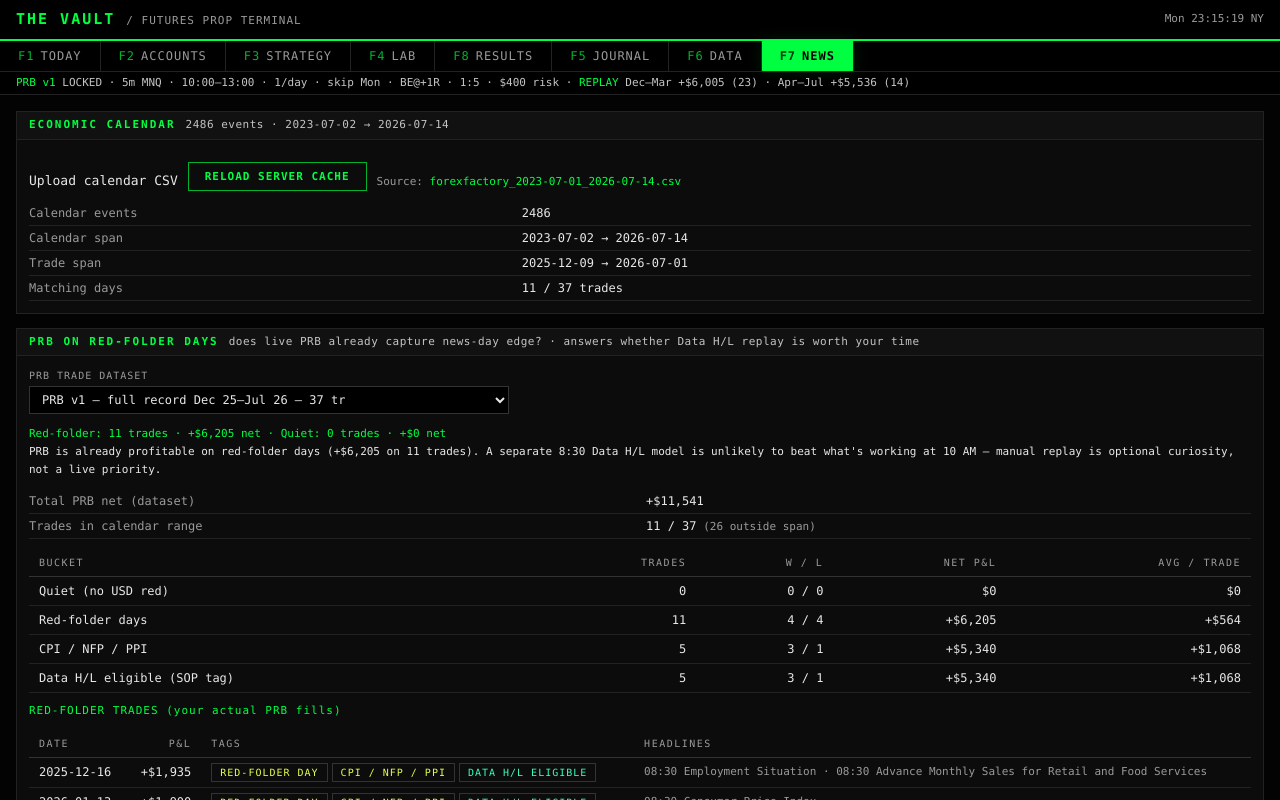
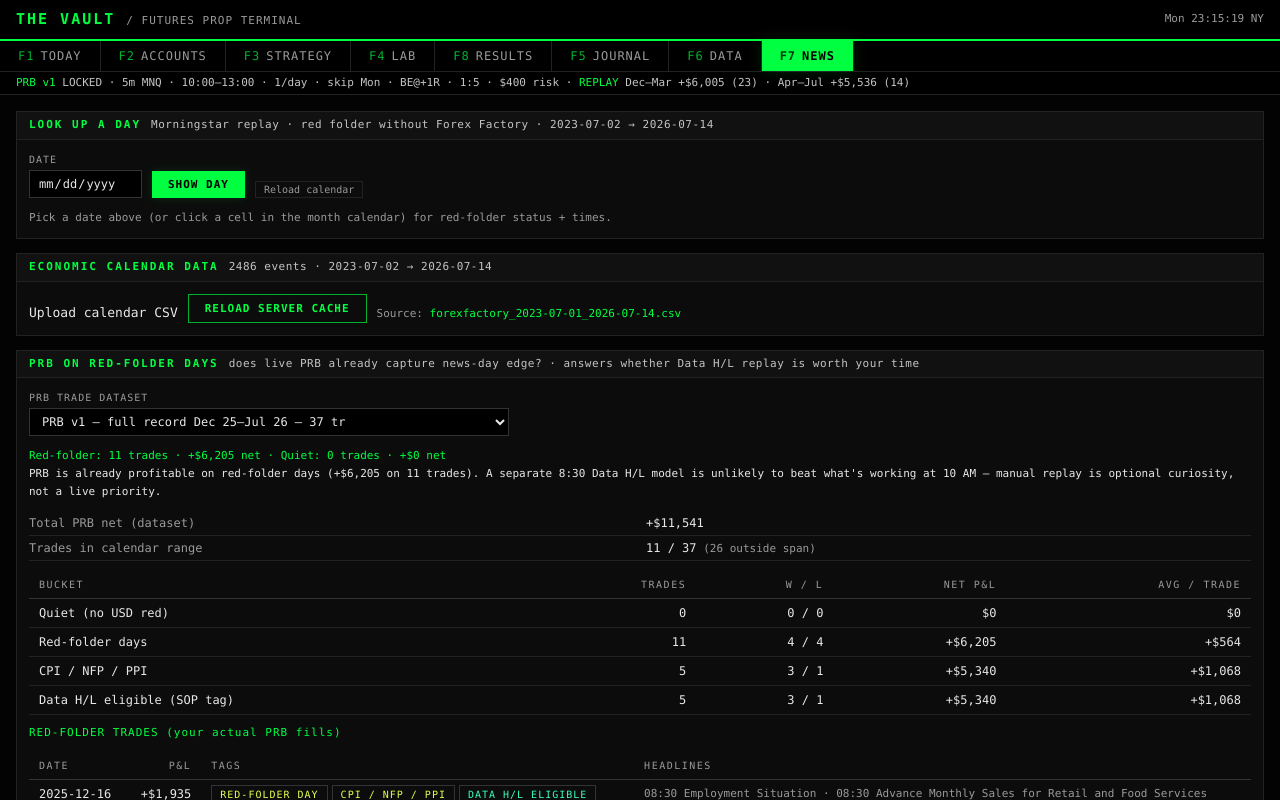
Before and after one commit to NewLegacy1/the-vault, a Next.js app in the folder vault-app/: page /news in a window 1280 px wide. Shown: the top 800 px of the page. Built offline with nearby package versions, Linux system fonts and the light colour scheme.

Commit message:
DESKTOP-AHVFR1A 2026-7-16:17:31:40

```diff
--- a/vault-app/app/news/page.tsx
+++ b/vault-app/app/news/page.tsx
@@ -2,7 +2,7 @@
 
 import { useEffect, useMemo, useRef, useState } from "react";
 import { useLocal, fmtUsd } from "@/lib/store";
-import { parseCalendarCsv, CalendarEvent, SopDayTag } from "@/lib/economic-calendar";
+import { parseCalendarCsv, CalendarEvent, SopDayTag, profileDay } from "@/lib/economic-calendar";
 import { joinTradesWithNews, newsSummaryStats, analyzePrbRedFolderDays, SOP_TAG_LABELS } from "@/lib/trade-news-join";
 import { ALL_SEED_TRADES } from "@/lib/prb-data";
 import { normalizeTradeDate } from "@/lib/normalize-date";
@@ -150,8 +150,17 @@ export default function NewsPage() {
     if (!selectedDate) return null;
     const dayEvents = events.filter((e) => e.date === selectedDate);
     const j = joined.find((x) => x.date === selectedDate);
-    return { date: selectedDate, events: dayEvents, trade: j ?? null };
+    const sop = profileDay(selectedDate, dayEvents);
+    return { date: selectedDate, events: dayEvents, trade: j ?? null, sop };
   }, [selectedDate, events, joined]);
+
+  const jumpToDate = (date: string) => {
+    if (!date) return;
+    setSelectedDate(date);
+    const mk = date.slice(0, 7);
+    const idx = months.indexOf(mk);
+    if (idx >= 0) setMonthIdx(idx);
+  };
 
   const loadFromServer = () => {
     setLoading(true);
@@ -200,17 +209,153 @@ export default function NewsPage() {
     reader.readAsText(files[0]);
   };
 
+  const redEvents = selectedProfile?.events.filter((e) => e.impact === "high") ?? [];
+
   return (
     <>
       <div className="panel">
         <div className="panel-title">
-          Economic calendar
+          Look up a day
+          <span className="sub">
+            Morningstar replay · red folder without Forex Factory ·{" "}
+            {loading ? "loading…" : meta ? `${meta.span.start} → ${meta.span.end}` : "no calendar"}
+          </span>
+        </div>
+        <div className="panel-body">
+          <div className="frm-row" style={{ marginBottom: 12 }}>
+            <label className="fld">
+              Date
+              <input
+                type="date"
+                value={selectedDate ?? ""}
+                min={meta?.span.start}
+                max={meta?.span.end}
+                onChange={(e) => jumpToDate(e.target.value)}
+              />
+            </label>
+            <button
+              type="button"
+              className="btn"
+              onClick={() => jumpToDate(selectedDate ?? meta?.span.end ?? "")}
+              disabled={!selectedDate && !meta?.span.end}
+            >
+              Show day
+            </button>
+            <button type="button" className="btn-ghost" onClick={loadFromServer}>
+              Reload calendar
+            </button>
+          </div>
+
+          {err && <p className="small neg" style={{ marginTop: 0 }}>{err}</p>}
+          {events.length === 0 && !loading && (
+            <p className="small warn" style={{ marginTop: 0 }}>
+              No calendar on disk — upload a Forex Factory CSV below (USD high-impact). Bundle on this machine
+              spans ~2023-07 → 2026-07.
+            </p>
+          )}
+
+          {selectedProfile && (
+            <div
+              style={{
+                border: "1px solid var(--border)",
+                borderRadius: 6,
+                padding: 12,
+                marginBottom: 8,
+              }}
+            >
+              <div style={{ display: "flex", flexWrap: "wrap", gap: 12, alignItems: "baseline" }}>
+                <span className="accent" style={{ fontSize: 18 }}>
+                  {selectedProfile.date}
+                </span>
+                <span className={selectedProfile.sop.redCount > 0 ? "neg" : "pos"} style={{ fontWeight: 600 }}>
+                  {selectedProfile.sop.redCount > 0
+                    ? `RED FOLDER · ${selectedProfile.sop.redCount} high-impact`
+                    : "Quiet · no USD red folder"}
+                </span>
+                {selectedProfile.sop.tags.map((t) => (
+                  <span key={t} className={"chip " + tagClass(t)}>
+                    {SOP_TAG_LABELS[t]}
+                  </span>
+                ))}
+              </div>
+              <p className="small" style={{ lineHeight: 1.55, margin: "8px 0 0" }}>
+                {selectedProfile.sop.guidance}
+              </p>
+              {redEvents.length > 0 ? (
+                <>
+                  <div className="small dim mt" style={{ letterSpacing: 1 }}>
+                    JOURNAL TIP — copy time(s) into Morningstar red-folder fields
+                  </div>
+                  <table className="mt">
+                    <thead>
+                      <tr>
+                        <th>Time (NY)</th>
+                        <th>Event</th>
+                        <th>Actual</th>
+                        <th>Forecast</th>
+                      </tr>
+                    </thead>
+                    <tbody>
+                      {redEvents.map((e, i) => (
+                        <tr key={`red-${e.time}-${e.title}-${i}`}>
+                          <td className="accent">{(e.time || "—").replace(":", "")}</td>
+                          <td>{e.title}</td>
+                          <td>{e.actual || "—"}</td>
+                          <td className="dim">{e.forecast || "—"}</td>
+                        </tr>
+                      ))}
+                    </tbody>
+                  </table>
+                </>
+              ) : (
+                <p className="small dim mt" style={{ marginBottom: 0 }}>
+                  No high-impact USD prints — Journal red folder = <b>no</b>.
+                </p>
+              )}
+              {selectedProfile.events.filter((e) => e.impact !== "high").length > 0 && (
+                <details className="mt">
+                  <summary className="small dim" style={{ cursor: "pointer" }}>
+                    All events this day ({selectedProfile.events.length})
+                  </summary>
+                  <table className="mt">
+                    <thead>
+                      <tr>
+                        <th>Time</th>
+                        <th>Impact</th>
+                        <th>Event</th>
+                      </tr>
+                    </thead>
+                    <tbody>
+                      {selectedProfile.events.map((e, i) => (
+                        <tr key={`all-${e.time}-${e.title}-${i}`}>
+                          <td>{e.time || "—"}</td>
+                          <td className={e.impact === "high" ? "neg" : "dim"}>{e.impact}</td>
+                          <td>{e.title}</td>
+                        </tr>
+                      ))}
+                    </tbody>
+                  </table>
+                </details>
+              )}
+            </div>
+          )}
+          {!selectedProfile && !loading && events.length > 0 && (
+            <p className="small dim" style={{ marginBottom: 0 }}>
+              Pick a date above (or click a cell in the month calendar) for red-folder status + times.
+            </p>
+          )}
+        </div>
+      </div>
+
+      <div className="panel">
+        <div className="panel-title">
+          Economic calendar data
           <span className="sub">
             {loading ? "loading…" : meta ? `${meta.eventCount} events · ${meta.span.start} → ${meta.span.end}` : "no data"}
           </span>
         </div>
         <div className="panel-body">
-          <div className="mt" style={{ display: "flex", gap: 10, flexWrap: "wrap", alignItems: "flex-end" }}>
+          <div style={{ display: "flex", gap: 10, flexWrap: "wrap", alignItems: "flex-end" }}>
             <label className="btn ghost" style={{ cursor: "pointer" }}>
               Upload calendar CSV
               <input
@@ -229,38 +374,6 @@ export default function NewsPage() {
             </span>
           </div>
           {info && <p className="small cyan mt">{info}</p>}
-          {err && <p className="small neg mt">{err}</p>}
-
-          <table className="mt kv-table">
-            <tbody>
-              <tr>
-                <td className="dim">Calendar events</td>
-                <td>{diagnostics.eventCount || "—"}</td>
-              </tr>
-              <tr>
-                <td className="dim">Calendar span</td>
-                <td>
-                  {diagnostics.calSpan
-                    ? `${diagnostics.calSpan.start} → ${diagnostics.calSpan.end}`
-                    : "—"}
-                </td>
-              </tr>
-              <tr>
-                <td className="dim">Trade span</td>
-                <td>
-                  {diagnostics.tradeSpan
-                    ? `${diagnostics.tradeSpan.start} → ${diagnostics.tradeSpan.end}`
-                    : "—"}
-                </td>
-              </tr>
-              <tr>
-                <td className="dim">Matching days</td>
-                <td className={diagnostics.overlap > 0 ? "pos" : "neg"}>
-                  {diagnostics.overlap} / {trades.length} trades
-                </td>
-              </tr>
-            </tbody>
-          </table>
           {diagnostics.gapNote && (
             <p className="small warn mt" style={{ lineHeight: 1.6 }}>
               {diagnostics.gapNote}
@@ -454,53 +567,9 @@ export default function NewsPage() {
               </button>
             ))}
           </div>
-          {selectedProfile && (
-            <div className="cal-detail mt">
-              <div className="accent small">{selectedProfile.date}</div>
-              {selectedProfile.trade && (
-                <div className="small">
-                  Trade P&L:{" "}
-                  <span className={selectedProfile.trade.pnl >= 0 ? "pos" : "neg"}>
-                    {fmtUsd(selectedProfile.trade.pnl, true)}
-                  </span>
-                  {selectedProfile.trade.profile?.tags.map((t) => (
-                    <span key={t} className={"chip " + tagClass(t)} style={{ marginLeft: 6 }}>
-                      {SOP_TAG_LABELS[t]}
-                    </span>
-                  ))}
-                </div>
-              )}
-              {!selectedProfile.trade && diagnostics.tradeSpan && selectedProfile.date > diagnostics.tradeSpan.end && (
-                <div className="small dim">No trade this day (trade record ends {diagnostics.tradeSpan.end})</div>
-              )}
-              {selectedProfile.events.length === 0 ? (
-                <p className="small dim">No calendar events this day.</p>
-              ) : (
-                <table className="mt">
-                  <thead>
-                    <tr>
-                      <th>Time</th>
-                      <th>Impact</th>
-                      <th>Event</th>
-                      <th>Actual</th>
-                      <th>Forecast</th>
-                    </tr>
-                  </thead>
-                  <tbody>
-                    {selectedProfile.events.map((e, i) => (
-                      <tr key={`${e.time}-${e.title}-${i}`}>
-                        <td>{e.time || "—"}</td>
-                        <td className={e.impact === "high" ? "neg" : "dim"}>{e.impact}</td>
-                        <td>{e.title}</td>
-                        <td>{e.actual || "—"}</td>
-                        <td>{e.forecast || "—"}</td>
-                      </tr>
-                    ))}
-                  </tbody>
-                </table>
-              )}
-            </div>
-          )}
+          <p className="small dim mt" style={{ marginBottom: 0 }}>
+            Day detail is in <b>Look up a day</b> at the top — calendar click jumps there.
+          </p>
         </div>
       </div>
 
--- a/vault-app/app/page.tsx
+++ b/vault-app/app/page.tsx
@@ -182,6 +182,8 @@ export default function TodayPage() {
               <Link href="/strategies">Full config →</Link>
               {" · "}
               <Link href="/journal">Journal →</Link>
+              {" · "}
+              <Link href="/news">News calendar →</Link>
             </div>
           </div>
         </div>
```
